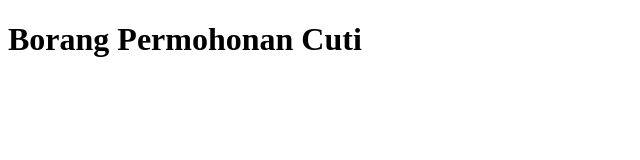
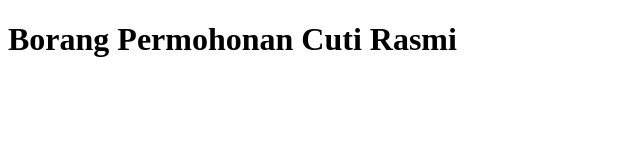
Before and after one commit to padzley/cuti-permohonan, a plain HTML site: page index.html in a window 1280 px wide. Shown: the whole page, without its empty margins (0-640 px from the left). Drawn offline with Linux system fonts and the light colour scheme.

Commit message:
kemas kini tajuk borang

```diff
--- a/index.html
+++ b/index.html
@@ -1,7 +1,7 @@
 <!DOCTYPE html>
 <html>
-<head><title>Borang Cuti</title></head>
+<head><title>Borang Cuti Rasmi</title></head>
 <body>
-  <h1>Borang Permohonan Cuti</h1>
+  <h1>Borang Permohonan Cuti Rasmi</h1>
 </body>
 </html>
```
